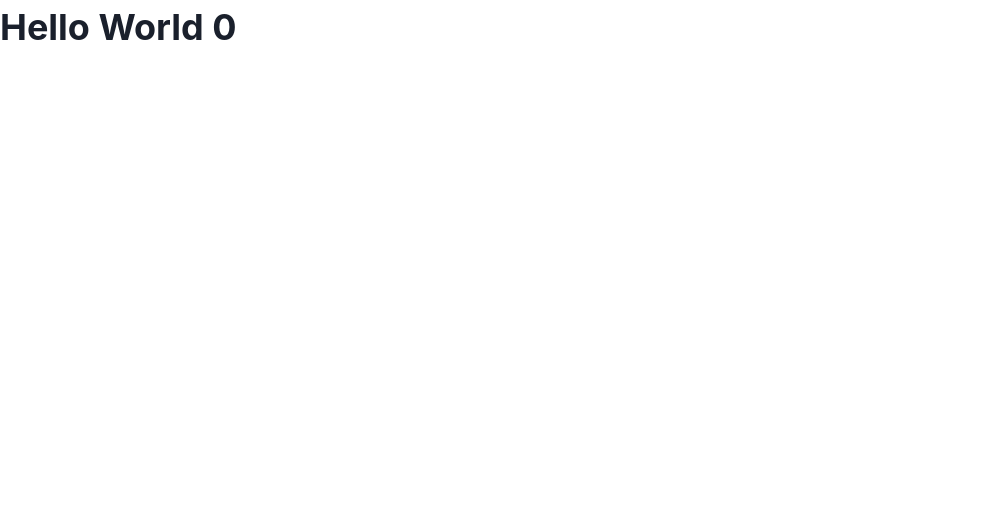
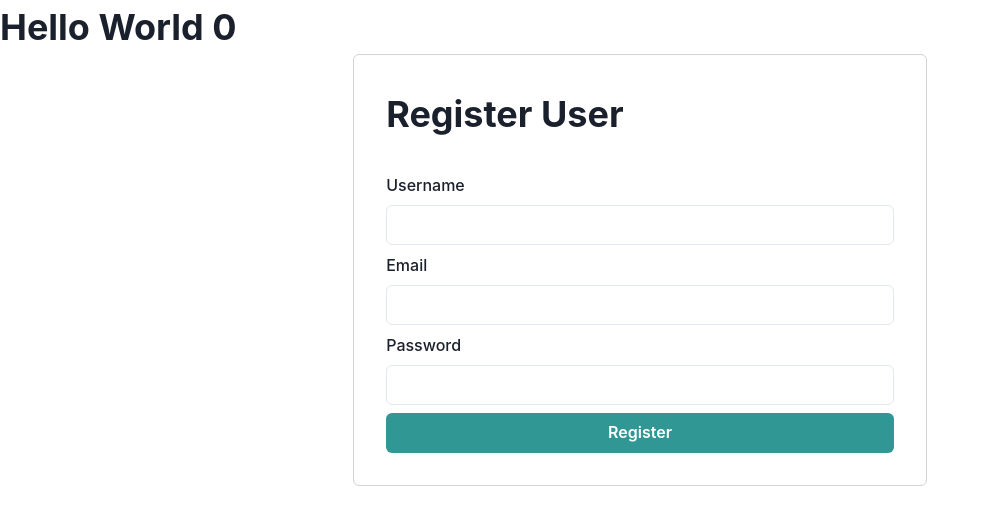
Before and after one commit to tmangowalpwd/2202-react-advanced, a React (Create React App) app: page /register in a window 1280 px wide. Shown: the top 524 px of the page, without its empty margins (0-988 px from the left). Built offline with nearby package versions, Linux system fonts and the light colour scheme.

Commit message:
register feature

```diff
--- /dev/null
+++ b/db/db.json
@@ -0,0 +1,18 @@
+{
+  "users": [
+    {
+      "username": "seto",
+      "email": "seto@mail.com",
+      "password": "Password123!",
+      "role": "user",
+      "id": 1
+    },
+    {
+      "username": "seto",
+      "email": "steve@mail.com",
+      "password": "Password123!",
+      "role": "user",
+      "id": 2
+    }
+  ]
+}
--- a/src/App.jsx
+++ b/src/App.jsx
@@ -1,5 +1,9 @@
 import { Box, Text } from "@chakra-ui/react"
 import { useSelector } from "react-redux"
+import { Routes, Route } from "react-router-dom"
+import HomePage from "./pages/Home"
+import LoginPage from "./pages/Login"
+import RegisterPage from "./pages/Register"
 
 const App = () => {
   const authSelector = useSelector((state) => state.auth)
@@ -9,6 +13,11 @@ const App = () => {
       <Text fontSize="4xl" fontWeight="bold">
         Hello World {authSelector.id}
       </Text>
+      <Routes>
+        <Route path="/" element={<HomePage />} />
+        <Route path="/login" element={<LoginPage />} />
+        <Route path="/register" element={<RegisterPage />} />
+      </Routes>
     </Box>
   )
 }
--- /dev/null
+++ b/src/api/index.js
@@ -0,0 +1,5 @@
+import axios from "axios"
+
+export const axiosInstance = axios.create({
+  baseURL: "http://localhost:2000",
+})
--- /dev/null
+++ b/src/pages/Home.jsx
@@ -0,0 +1,11 @@
+import { Box, Text } from "@chakra-ui/react"
+
+const HomePage = () => {
+  return (
+    <Box>
+      <Text>HomePage</Text>
+    </Box>
+  )
+}
+
+export default HomePage
--- /dev/null
+++ b/src/pages/Login.jsx
@@ -0,0 +1,11 @@
+import { Box, Text } from "@chakra-ui/react"
+
+const LoginPage = () => {
+  return (
+    <Box>
+      <Text>LoginPage</Text>
+    </Box>
+  )
+}
+
+export default LoginPage
--- /dev/null
+++ b/src/pages/Register.jsx
@@ -0,0 +1,137 @@
+import {
+  Box,
+  Button,
+  Container,
+  FormControl,
+  FormErrorMessage,
+  FormLabel,
+  Input,
+  Stack,
+  Text,
+  useToast,
+} from "@chakra-ui/react"
+import { useFormik } from "formik"
+import * as Yup from "yup"
+import { axiosInstance } from "../api"
+
+const RegisterPage = () => {
+  const toast = useToast()
+
+  const formik = useFormik({
+    initialValues: {
+      username: "",
+      email: "",
+      password: "",
+    },
+    onSubmit: async (values) => {
+      try {
+        // 1. Email unique
+        // 2. Username unique
+        const emailResponse = await axiosInstance.get("/users", {
+          params: {
+            email: values.email,
+          },
+        })
+
+        if (emailResponse.data.length) {
+          toast({ title: "Email has already been used", status: "error" })
+          return
+        }
+
+        const usernameResponse = await axiosInstance.get("/users", {
+          params: {
+            username: values.username,
+          },
+        })
+
+        if (usernameResponse.data.length) {
+          toast({ title: "Username has already been used", status: "error" })
+          return
+        }
+
+        let newUser = {
+          username: values.username,
+          email: values.email,
+          password: values.password,
+          role: "user",
+        }
+
+        await axiosInstance.post("/users", newUser)
+
+        toast({
+          title: "Registration successful",
+          status: "success",
+        })
+      } catch (err) {
+        console.log(err)
+      }
+    },
+    validationSchema: Yup.object({
+      username: Yup.string().required().min(3),
+      email: Yup.string().required().email(),
+      password: Yup.string()
+        .required()
+        .matches(
+          /^(?=.*[a-z])(?=.*[A-Z])(?=.*[0-9])(?=.*[!@#\$%\^&\*])(?=.{8,})/,
+          "Must Contain 8 Characters, One Uppercase, One Lowercase, One Number and One Special Case Character"
+        ),
+    }),
+    validateOnChange: false,
+  })
+
+  const formChangeHandler = ({ target }) => {
+    const { name, value } = target
+    formik.setFieldValue(name, value)
+  }
+
+  return (
+    <Box>
+      <Container>
+        <Box p="8" borderRadius="6px" border="solid 1px lightgrey">
+          <Text fontWeight="bold" fontSize="4xl" mb="8">
+            Register User
+          </Text>
+
+          <form onSubmit={formik.handleSubmit}>
+            <Stack>
+              <FormControl isInvalid={formik.errors.username}>
+                <FormLabel>Username</FormLabel>
+                <Input
+                  value={formik.values.username}
+                  name="username"
+                  onChange={formChangeHandler}
+                />
+                <FormErrorMessage>{formik.errors.username}</FormErrorMessage>
+              </FormControl>
+              <FormControl isInvalid={formik.errors.email}>
+                <FormLabel>Email</FormLabel>
+                <Input
+                  value={formik.values.email}
+                  name="email"
+                  onChange={formChangeHandler}
+                  type="email"
+                />
+                <FormErrorMessage>{formik.errors.email}</FormErrorMessage>
+              </FormControl>
+              <FormControl isInvalid={formik.errors.password}>
+                <FormLabel>Password</FormLabel>
+                <Input
+                  value={formik.values.password}
+                  name="password"
+                  onChange={formChangeHandler}
+                  type="password"
+                />
+                <FormErrorMessage>{formik.errors.password}</FormErrorMessage>
+              </FormControl>
+              <Button type="submit" colorScheme="teal">
+                Register
+              </Button>
+            </Stack>
+          </form>
+        </Box>
+      </Container>
+    </Box>
+  )
+}
+
+export default RegisterPage
```
